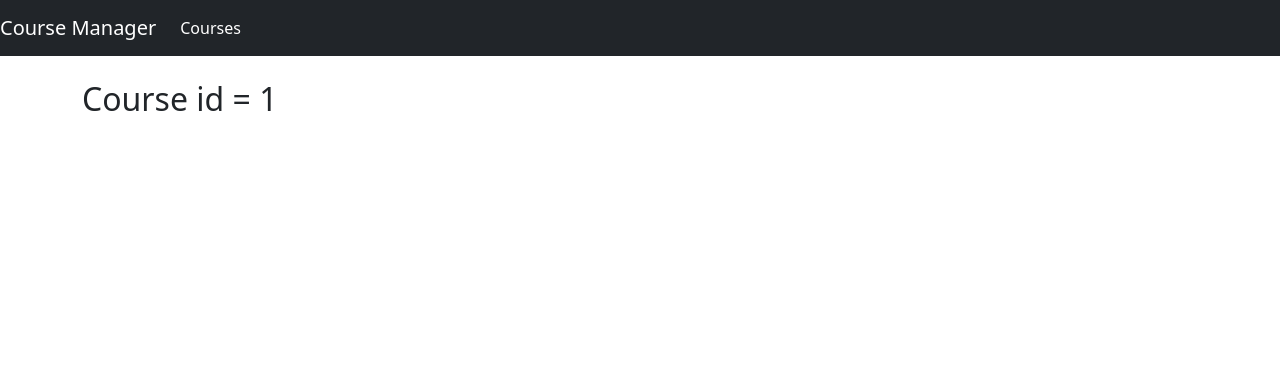
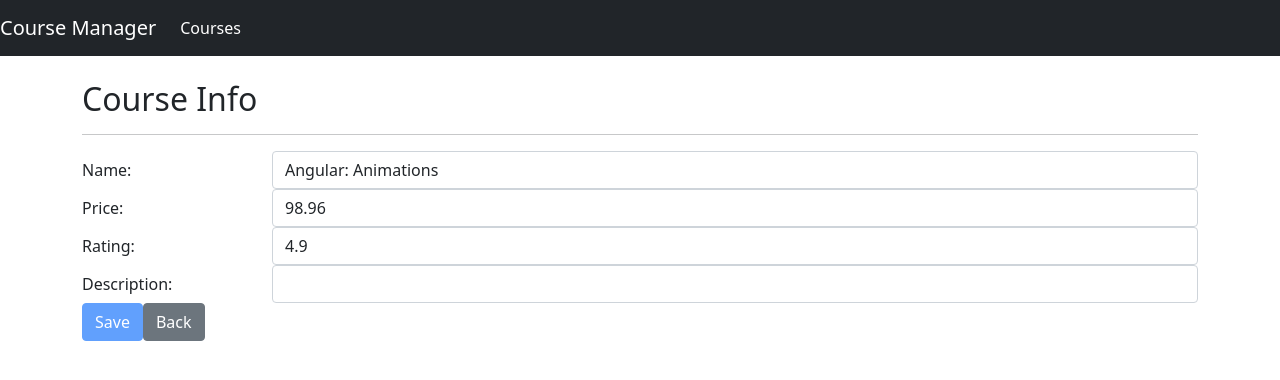
Before and after one commit to fdolzanes1/dio-course-manager, an Angular app: page /courses/info/1 in a window 1280 px wide. Shown: the top 380 px of the page. Built offline with nearby package versions, Linux system fonts and the light colour scheme.

Commit message:
trabalhando com formularios

```diff
--- a/src/app/components/courses/course-info/course-info.component.html
+++ b/src/app/components/courses/course-info/course-info.component.html
@@ -1 +1,57 @@
-<h2>Course id = {{ courseId }}</h2>
+<h2>Course Info</h2>
+
+<hr/>
+
+<form #courseForm="ngForm">
+
+    <div class="form-group row">
+        <label class="col-sm-2 col-form-label">Name:</label>
+        <div class="col-sm-10">
+            <input
+                [ngClass]="{'is-invalid': courseName.invalid}"
+                [(ngModel)]="course.name"
+                required name="name" #courseName="ngModel" class="form-control">
+            <div class="invalid-feedback">
+                <span>Name is required</span>
+            </div>
+        </div>
+    </div>
+
+    <div class="form-group row">
+        <label class="col-sm-2 col-form-label">Price:</label>
+        <div class="col-sm-10">
+            <input
+                [ngClass]="{'is-invalid': coursePrice.invalid}"
+                [(ngModel)]="course.price"
+                required name="price" #coursePrice="ngModel" class="form-control">
+            <div class="invalid-feedback">
+                <span>Price is required</span>
+            </div>
+        </div>
+    </div>
+
+    <div class="form-group row">
+        <label class="col-sm-2 col-form-label">Rating:</label>
+        <div class="col-sm-10">
+            <input
+                [ngClass]="{'is-invalid': courseRating.invalid}"
+                [(ngModel)]="course.rating"
+                required name="rating" #courseRating="ngModel" class="form-control">
+            <div class="invalid-feedback">
+                <span>Rating is required</span>
+            </div>
+        </div>
+    </div>
+
+    <div class="form-group row">
+        <label class="col-sm-2 col-form-label">Description:</label>
+        <div class="col-sm-10">
+            <input
+                [(ngModel)]="course.description"
+                required name="description" #courseDescription="ngModel" class="form-control">
+        </div>
+    </div>
+
+    <button [disabled]="courseForm.invalid" (click)="save()" class="btn btn-primary mr-2">Save</button>
+    <button [routerLink]="['/courses']" class="btn btn-secondary">Back</button>
+</form>
--- a/src/app/components/courses/course-info/course-info.component.ts
+++ b/src/app/components/courses/course-info/course-info.component.ts
@@ -1,20 +1,26 @@
 import { Component, OnInit } from '@angular/core';
-import { ActivatedRoute, ActivatedRouteSnapshot } from '@angular/router';
+import { ActivatedRoute } from '@angular/router';
+import { Course } from 'src/app/model/course';
+
+import { CourseService } from 'src/app/services/course.service';
 
 @Component({
   templateUrl: './course-info.component.html'
 })
 export class CourseInfoComponent implements OnInit {
 
-    courseId?: number;
+    course: any;
 
-    constructor(private route: ActivatedRoute) {
+    constructor(private route: ActivatedRoute, private courseService: CourseService) {
 
     }
 
     ngOnInit(): void {
-        this.courseId = Number(this.route.snapshot.paramMap.get('id'));
+      this.course = this.courseService.retriveById(Number(this.route.snapshot.paramMap.get('id')));
     }
 
+    save() {
+      this.courseService.save(this.course)
+    }
 
 }
--- a/src/app/components/courses/course-list.component.ts
+++ b/src/app/components/courses/course-list.component.ts
@@ -28,7 +28,7 @@ export class CourseListComponent implements OnInit {
     this._filterBy = value;
 
     this.filteredCourses = this._courses.filter(
-      (course: Course) => course.name.toLocaleLowerCase().indexOf(this._filterBy.toLocaleLowerCase()) > -1
+      (course: Course) => (course.name || '').toLocaleLowerCase().indexOf(this._filterBy.toLocaleLowerCase()) > -1
     );
   }
 
--- a/src/app/services/course.service.ts
+++ b/src/app/services/course.service.ts
@@ -6,7 +6,18 @@ import { Course } from "src/app/model/course";
 })
 export class CourseService {
     retriveAll(): Course[] {
-        return COURSES;
+      return COURSES;
+    }
+
+    retriveById(id: number): Course | undefined  {
+      return COURSES.find((course:Course ) => course.id === id);
+    }
+
+    save(course: Course) {
+      if(course.id) {
+        const index = COURSES.findIndex( (courseIterator: Course) => courseIterator.id === course.id)
+        COURSES[index] = course;
+      }
     }
 }
 
```
Also changed, not shown: src/app/model/course.ts (+8 -8 lines).
